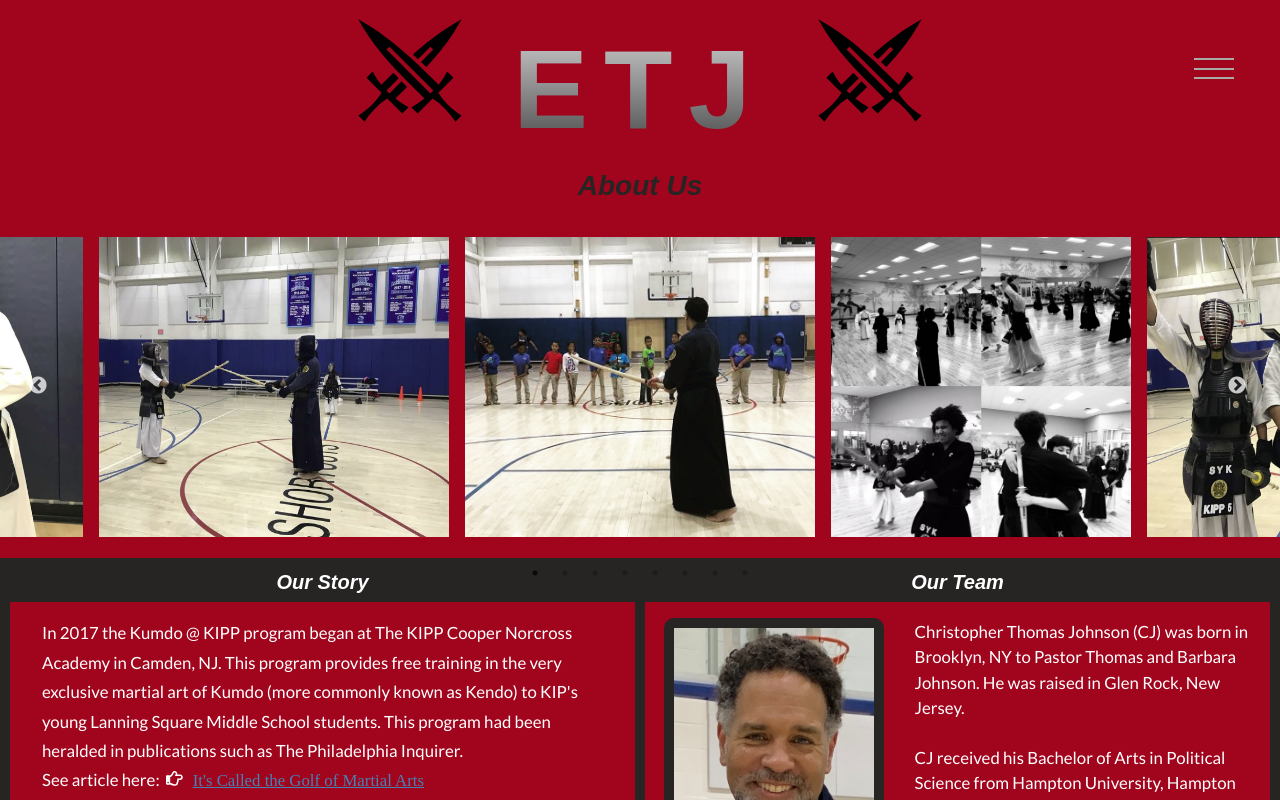
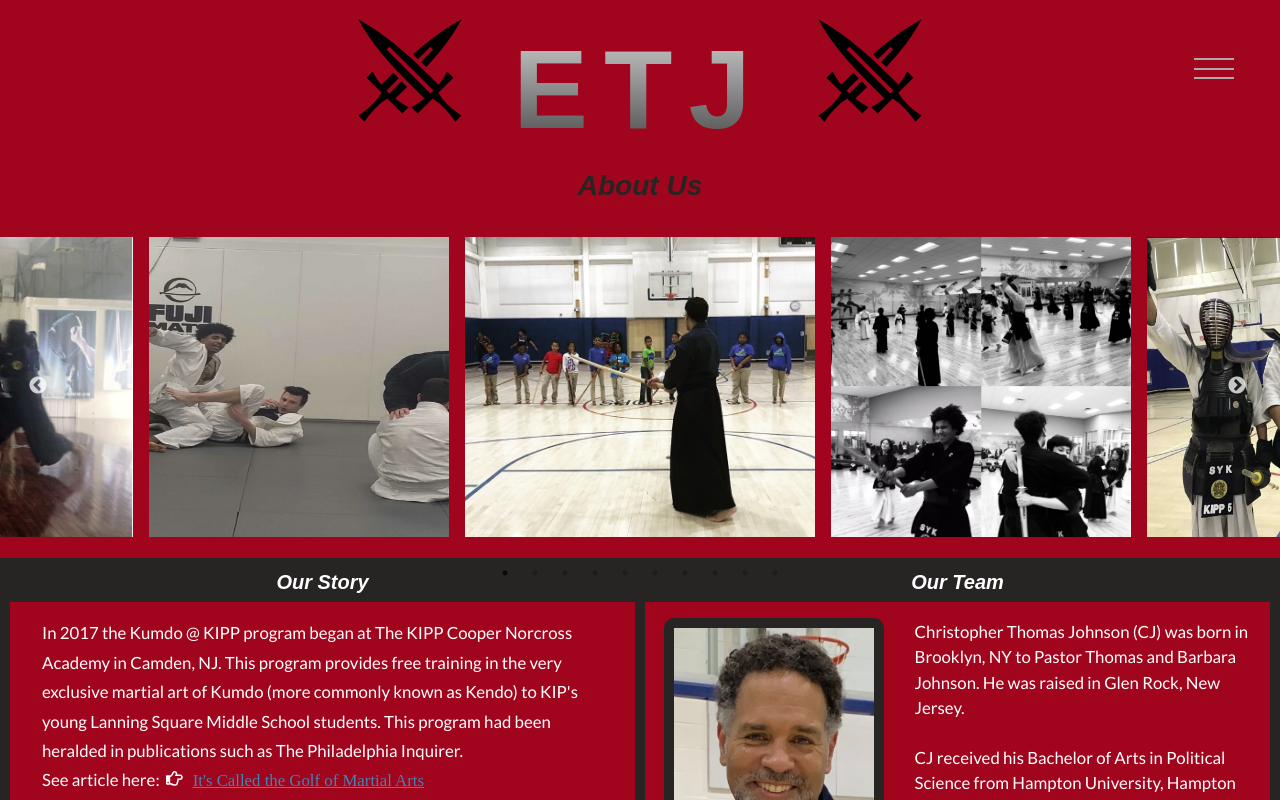
Before and after one commit to BillStephens2022/etj-nextjs, a Next.js app: page /about in a window 1280 px wide. Shown: the top 800 px of the page. Built offline with nearby package versions, Linux system fonts and the light colour scheme; no server answers; a web font is replaced by a local one.

Commit message:
added another photo to the carousel

```diff
--- a/components/layout/photoSlider.js
+++ b/components/layout/photoSlider.js
@@ -11,6 +11,8 @@ import class5 from "@/public/images/class5.png";
 import class6 from "@/public/images/class6.png";
 import class7 from "@/public/images/class7.png";
 import class8 from "@/public/images/class8.png";
+import class9 from "@/public/images/class9.png";
+import class10 from "@/public/images/class10.jpg";
 import classes from "@/components/layout/photoSlider.module.css";
 
 function SampleNextArrow(props) {
@@ -130,6 +132,16 @@ export default function PhotoSlider() {
           <Image src={class8} width={350} height={300} />
         </h3>
       </div>
+      <div class={classes.slide}>
+        <h3>
+          <Image src={class9} width={300} height={300} />
+        </h3>
+      </div>
+      <div class={classes.slide}>
+        <h3>
+          <Image src={class10} width={300} height={300} />
+        </h3>
+      </div>
     </Slider>
   );
 }
```
Also changed, not shown: public/images/class10.jpg (added).
